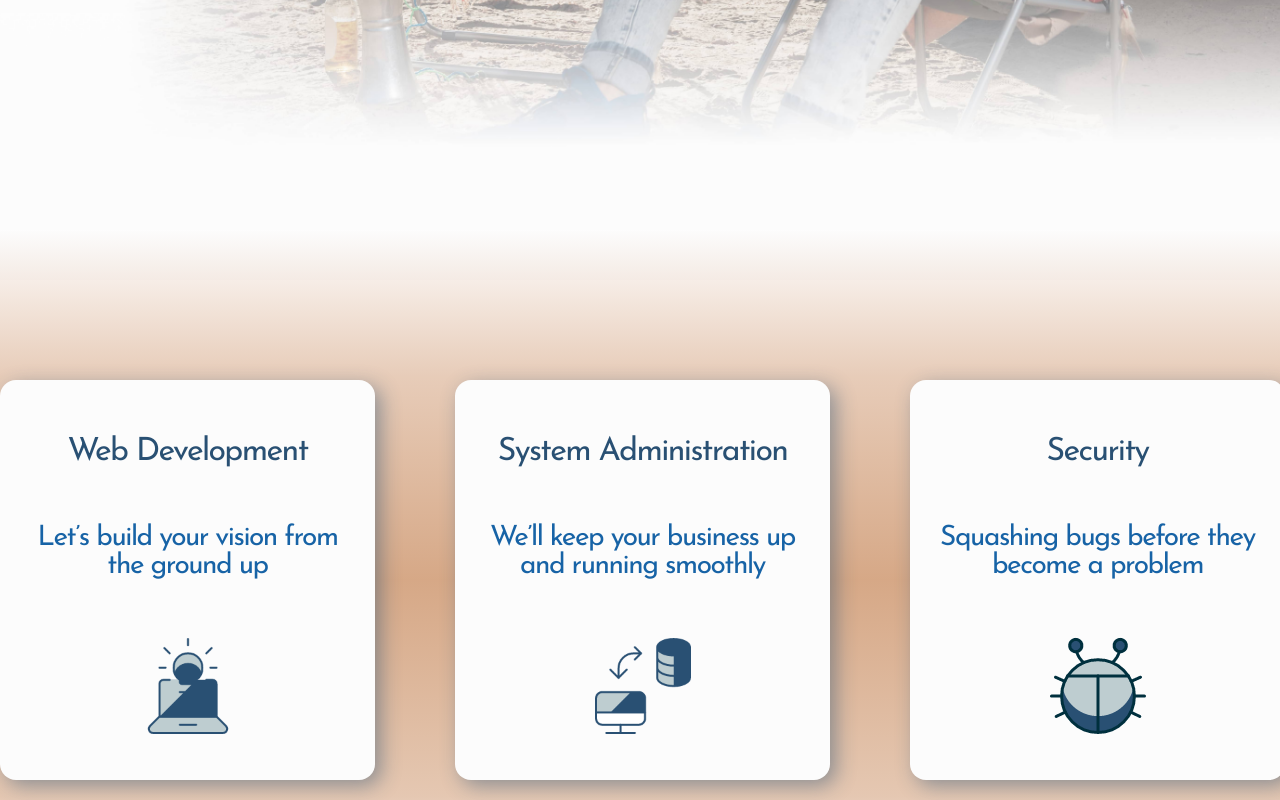
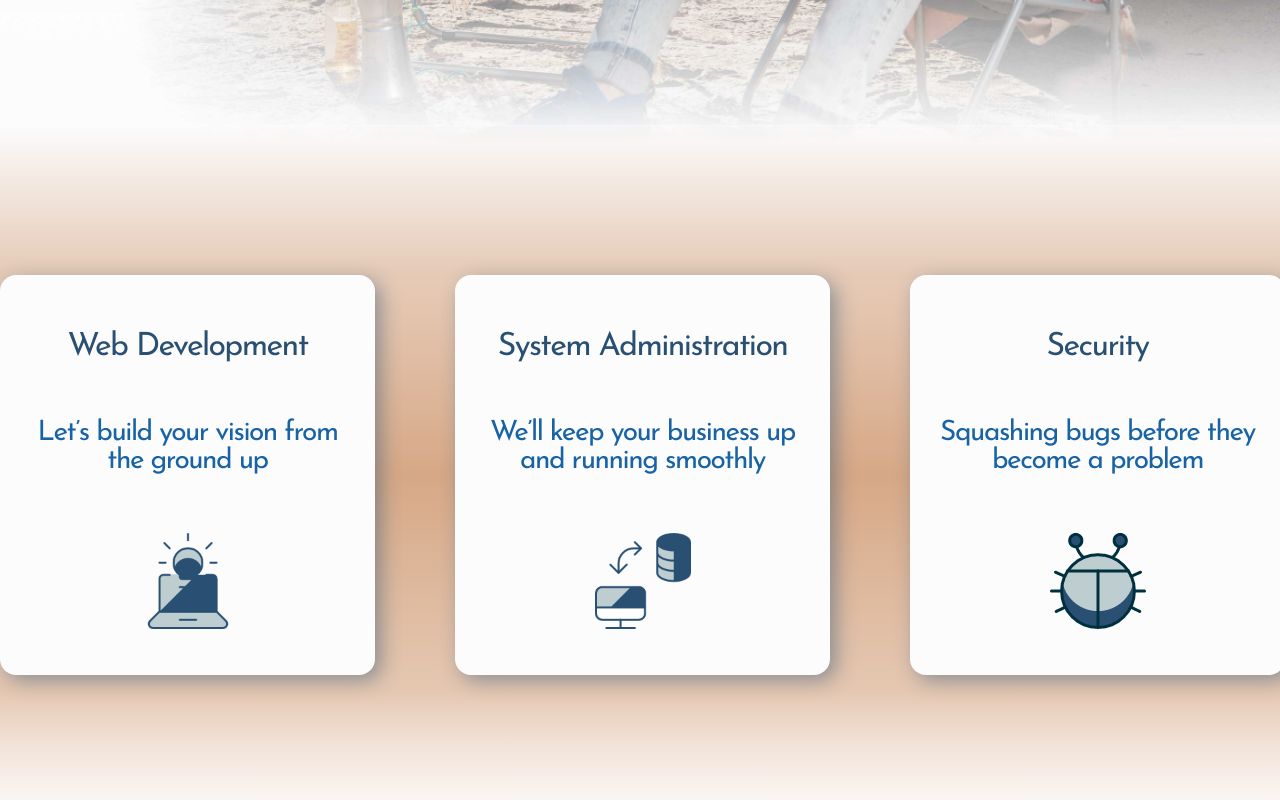
Before and after one commit to thompson-codes-llc/thompson.codes, a React (Create React App) app: page / in a window 1280 px wide. Shown: the part 920-1720 px from the top of the page. Built offline with nearby package versions, Linux system fonts and the light colour scheme.

Commit message:
shrink background image size, pull up services

```diff
--- a/src/components/services.js
+++ b/src/components/services.js
@@ -17,7 +17,7 @@ const Services = () => {
         display: "flex",
         alignItems: "center",
         justifyContent: "center",
-        marginTop: "-50px",
+        marginTop: "-155px",
       }}
     >
       <Stack direction="row" spacing={10}>
```
Also changed, not shown: src/assets/beach-background.jpg.
